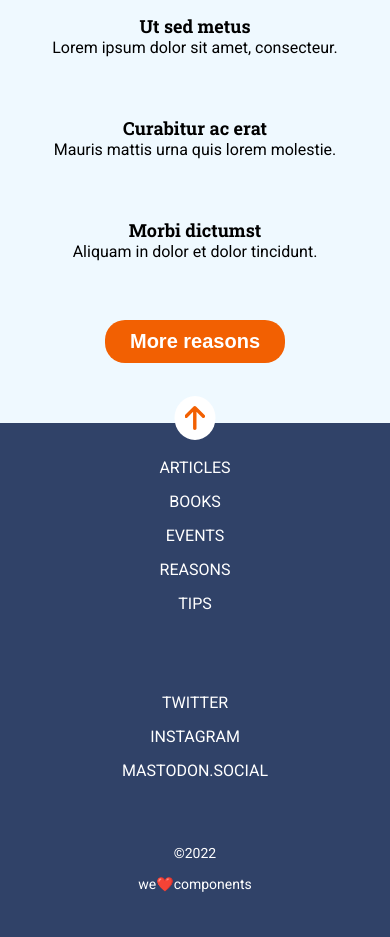
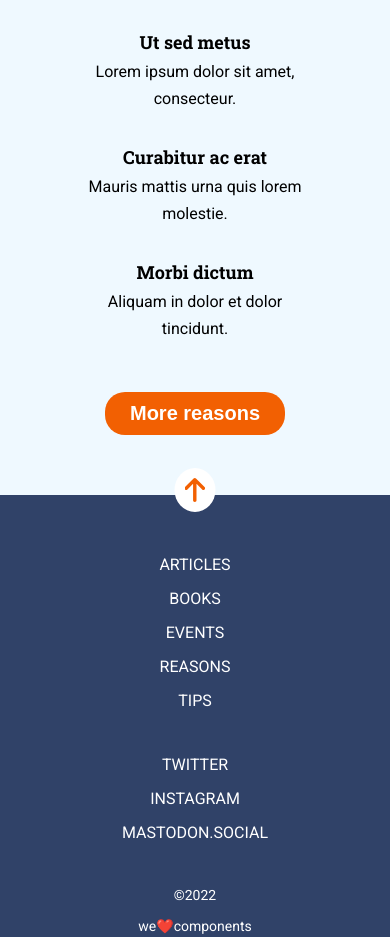
Before and after one commit to Adalab/modulo-1-evaluacion-final-mgantunez, a website built with Vite: page src/index.html in a window 390 px wide. Shown: the part 1338-2275 px from the top of the page. Built offline with nearby package versions, Linux system fonts and the light colour scheme; files whose address does not match are found by name.

Commit message:
Update mobile version

```diff
--- a/src/index.html
+++ b/src/index.html
@@ -79,7 +79,7 @@
         </article>
 
         <article class="section2__article3">
-          <h3 class="section2__article__title">Morbi dictumst</h3>
+          <h3 class="section2__article__title">Morbi dictum</h3>
           <p class="section2_article_paragraph">Aliquam in dolor et dolor tincidunt.</p>
         </article>
 
--- a/src/scss/main.scss
+++ b/src/scss/main.scss
@@ -133,13 +133,29 @@
     &__container {
         display: grid;
         grid-template-rows: 1fr 1fr 1fr 1fr auto;
-        gap: 40px;
+        gap: 30px;
+        line-height: 1.7;
     }
 
     &__title {
         font-family: Roboto Slab, serif;
         margin-top: 30px;
         font-size: 1.5rem;
+
+    }
+
+    &__article1 {
+        padding-inline: 80px;
+
+    }
+
+    &__article2 {
+        padding-inline: 80px;
+
+    }
+
+    &__article3 {
+        padding-inline: 80px;
 
     }
 
@@ -164,6 +180,7 @@
         width: auto;
         display: inline-block;
         color: white;
+        margin-top: 20px;
         font-size: 1.25rem;
         font-weight: bold;
         background-color: #f26002;
@@ -213,13 +230,12 @@
     &__nav {
         display: flex;
         flex-direction: column;
-        margin: 10px;
+        margin-top: 60px;
     }
 
     &__list {
         list-style: none;
-        margin-top: 25px;
-        margin-bottom: 40px;
+        margin-bottom: 30px;
     }
 
     &__menu-item {
```
